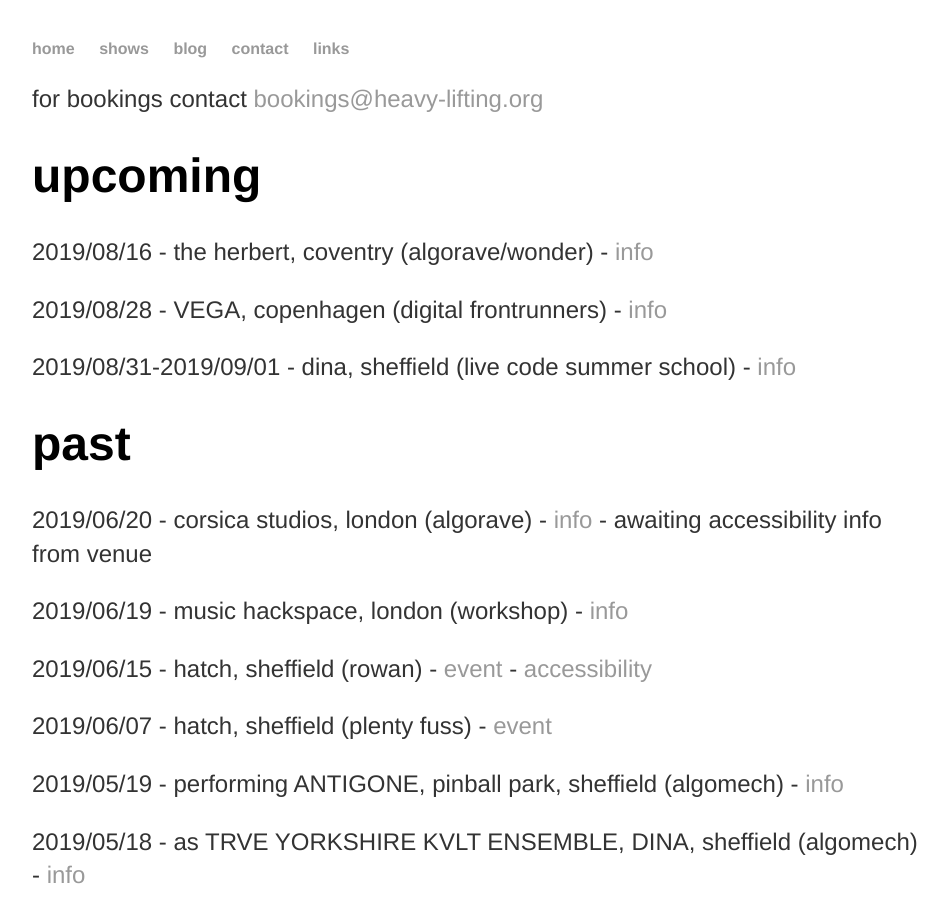
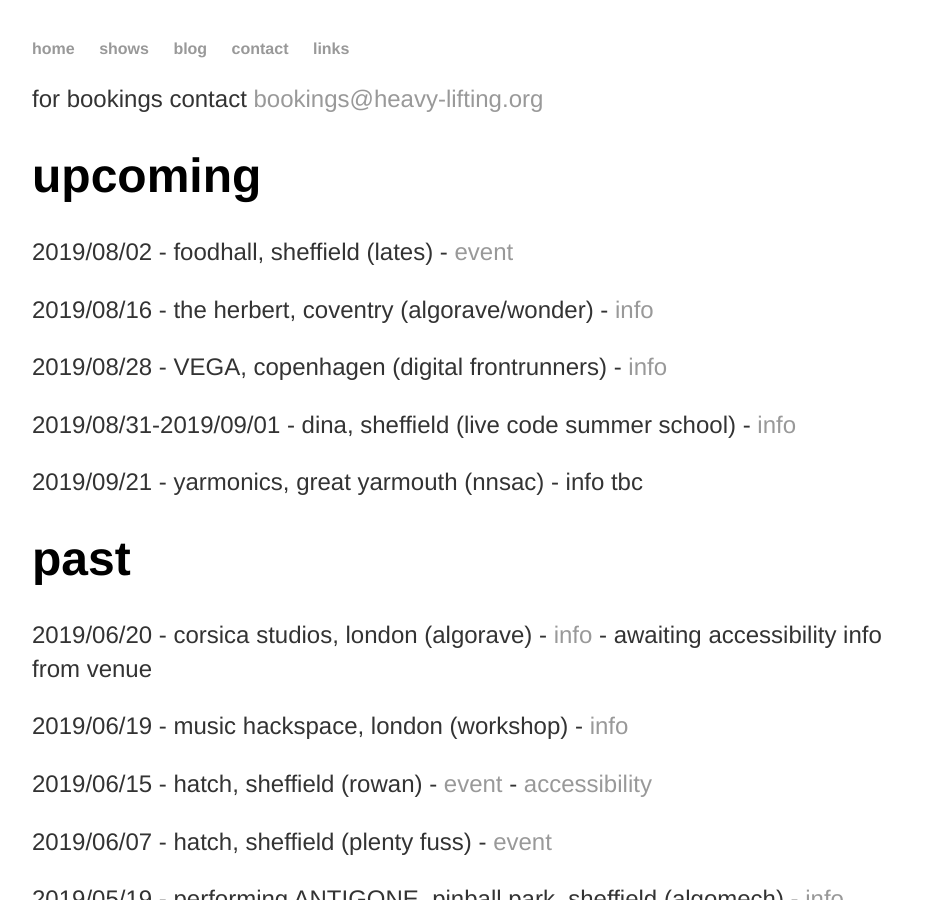
Before and after one commit to heavy-lifting/heavy-lifting.github.io, a Jekyll site: the page built from shows.html, in a window 1280 px wide and 900 px high. Shown: the whole window, without its empty margins (160-1108 px from the left). Built offline with Jekyll 4.4.1, drawn with Linux system fonts in a browser that asks for light colours.

Commit message:
Update shows.html

```diff
--- a/shows.html
+++ b/shows.html
@@ -8,12 +8,15 @@
 <div class="upcoming">
 	<h1>upcoming</h1>
 
+	<p>2019/08/02 - foodhall, sheffield (lates) - <a href="https://t.co/b7ORv7Gvdh?amp=1" target="_blank">event</a></p>
+
 	<p>2019/08/16 - the herbert, coventry (algorave/wonder) - <a href="https://www.theherbert.org/whats_on/1445/wonder__where_reality_and_imaginary_collide" target="_blank">info</a></p>
 
 	<p>2019/08/28 - VEGA, copenhagen (digital frontrunners) - <a href="http://digitalfrontrunners.dk/" target="_blank">info</a></p>
 
 	<p>2019/08/31-2019/09/01 - dina, sheffield (live code summer school) - <a href="https://livecode-summerschool.github.io/" target="_blank">info</a></p>
 
+	<p>2019/09/21 - yarmonics, great yarmouth (nnsac) - info tbc</p>
 
 </div>
 
```
